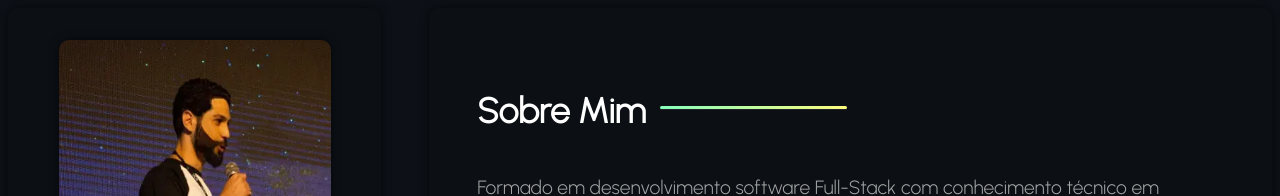
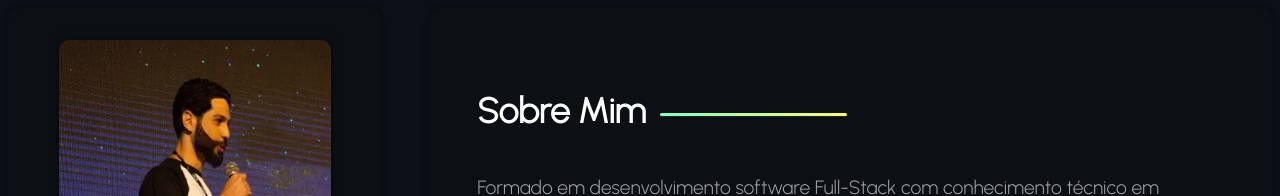
Before and after one commit to LeonardoChermaut/portifolio, a React (Vite) app: page / in a window 1280 px wide. Shown: the top 196 px of the page. Built offline with nearby package versions, Linux system fonts and the light colour scheme.

Commit message:
refactor: implements react.fragment na barra de carregamento

```diff
--- a/src/data/presentation/components/bar/Bar.jsx
+++ b/src/data/presentation/components/bar/Bar.jsx
@@ -3,10 +3,12 @@ import "./bar.sass"
 
 export const Bar = () => {
   return (
+    <React.Fragment>
     <div className="container">
       <div className="progress progress-striped">
         <div className="progress-bar"></div>
       </div>
     </div>
+    </React.Fragment>
   );
 };
--- a/src/data/presentation/components/bar/bar.sass
+++ b/src/data/presentation/components/bar/bar.sass
@@ -1,9 +1,9 @@
 @use '../../sass/variables'
 @use '../../sass/mixins'
 
-
 .container
     width: 25%
+    margin-top: 2%
 
 .progress
     border-radius: .2rem
```
